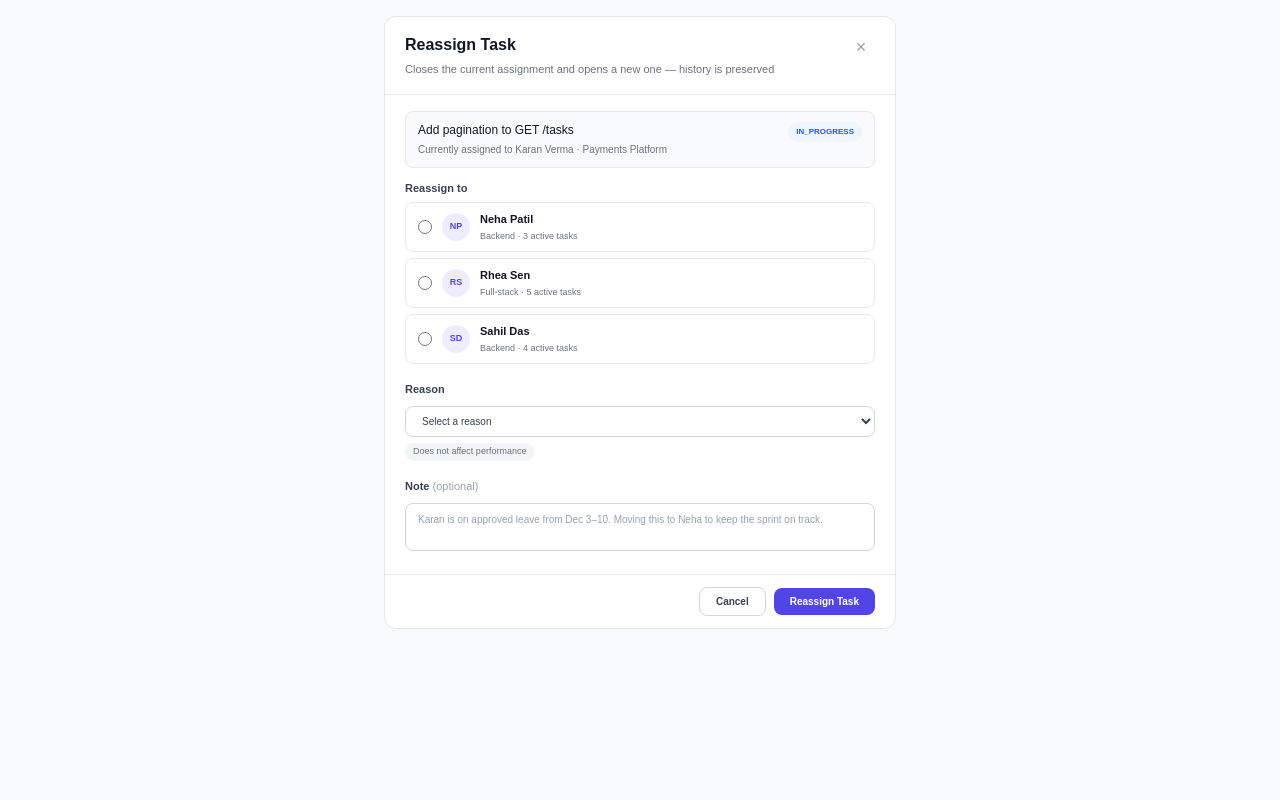
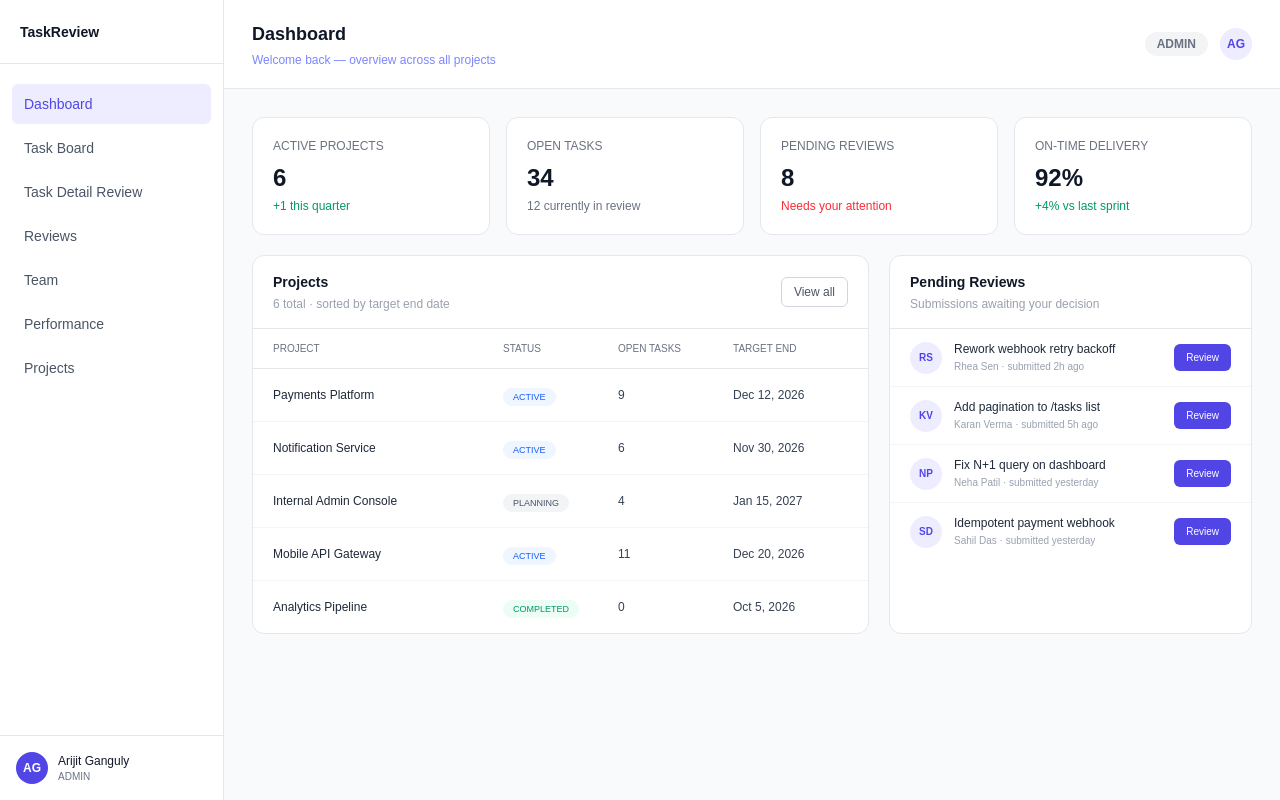
Before and after one commit to WorkR25/Internal-Engineering-Task-Management-System-Frontend, a Next.js app: page / in a window 1280 px wide. Built offline with nearby package versions, Linux system fonts and the light colour scheme.

Commit message:
fixed bugs

```diff
--- a/src/app/page.tsx
+++ b/src/app/page.tsx
@@ -1,10 +1,10 @@
 "use client";
 
-// import Dashboard from "@/pages/admin/dashboard-admin/dashboard";
+import Dashboard from "@/pages/admin/dashboard-admin/dashboard";
 
-// export default function Home() {
-//   return <Dashboard />;
-// }
+export default function Home() {
+  return <Dashboard />;
+}
 
 // import MyTask from "@/pages/developer/my-task/my-task";
 
@@ -45,10 +45,10 @@
 //  export default function Home() {
 //    return <Dashboard />;
 //  }
-import ReassignTask from "@/components/admin-components/task-assign-components/reassign-task";
-export default function Page() {
-  return <ReassignTask />;
-}
+// import ReassignTask from "@/components/admin-components/task-assign-components/reassign-task";
+// export default function Page() {
+//   return <ReassignTask />;
+// }
 
 // import Dashboard from "@/pages/developer/dashboard-developer/dashboard";
 
```
